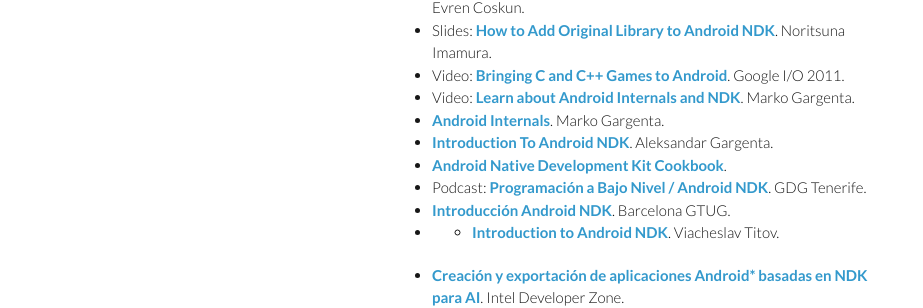
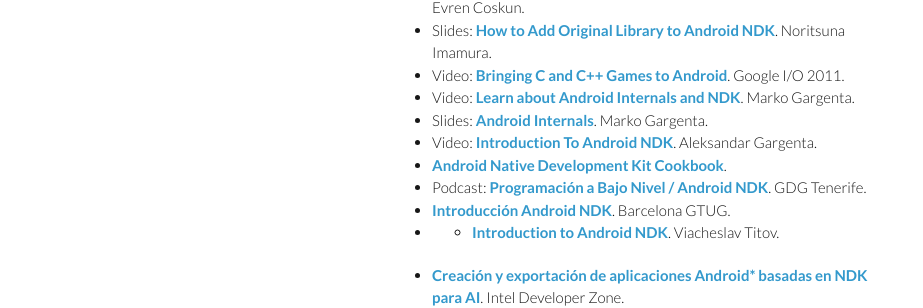
Before and after one commit to josejuansanchez/josejuansanchez.github.io, a Jekyll site: the page built from androidlab/ndk.md, in a window 1280 px wide. Shown: the part 281-589 px from the top of the page, without its empty margins (178-1101 px from the left). Built offline with Jekyll 4.4.1, drawn with Linux system fonts in a browser that asks for light colours.

Commit message:
Update ndk.md

```diff
--- a/androidlab/ndk.md
+++ b/androidlab/ndk.md
@@ -15,8 +15,8 @@
 * Slides: [How to Add Original Library to Android NDK](http://www.slideshare.net/noritsuna/lecture03-2-web). Noritsuna Imamura.
 * Video: [Bringing C and C++ Games to Android](https://www.youtube.com/watch?v=5yorhsSPFG4&feature=youtube_gdata_player). Google I/O 2011.
 * Video: [Learn about Android Internals and NDK](https://www.youtube.com/watch?v=byFTAhXVF7k&feature=youtube_gdata_player). Marko Gargenta.
-* [Android Internals](http://www.slideshare.net/marakana99/marakana-androidinternals). Marko Gargenta.
-* [Introduction To Android NDK](https://thenewcircle.com/s/post/1153/introduction_to_ndk). Aleksandar Gargenta.
+* Slides: [Android Internals](http://www.slideshare.net/marakana99/marakana-androidinternals). Marko Gargenta.
+* Video: [Introduction To Android NDK](https://thenewcircle.com/s/post/1153/introduction_to_ndk). Aleksandar Gargenta.
 * [Android Native Development Kit Cookbook](http://www.amazon.com/Android-Native-Development-Kit-Cookbook/dp/1849691509).
 * Podcast: [Programación a Bajo Nivel / Android NDK](https://plus.google.com/114098393732890092873/posts/LNQx5WWvXra). GDG Tenerife.
 * [Introducción Android NDK](http://www.slideshare.net/barcelonagtug/introduccin-android-ndk-7413380). Barcelona GTUG.
```
